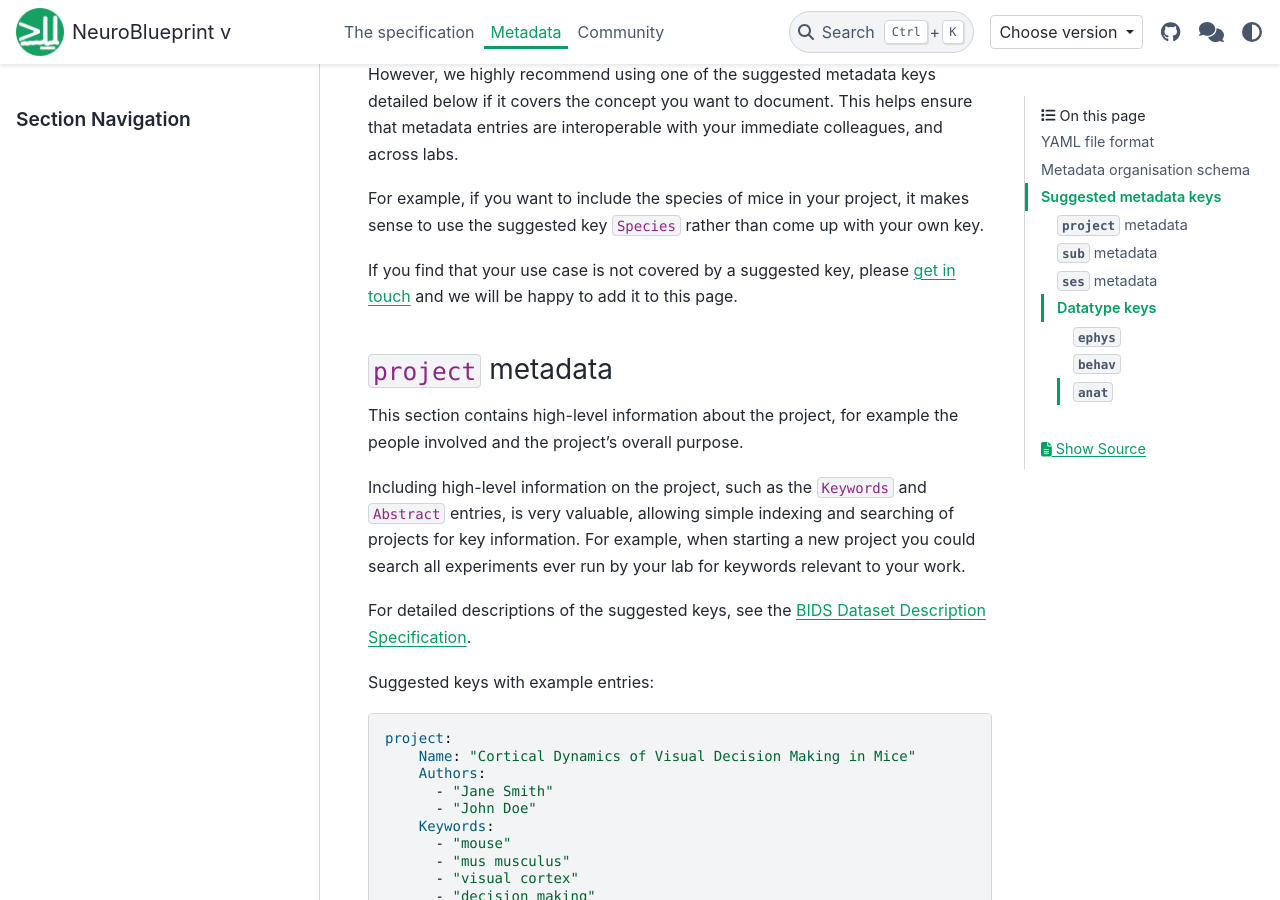
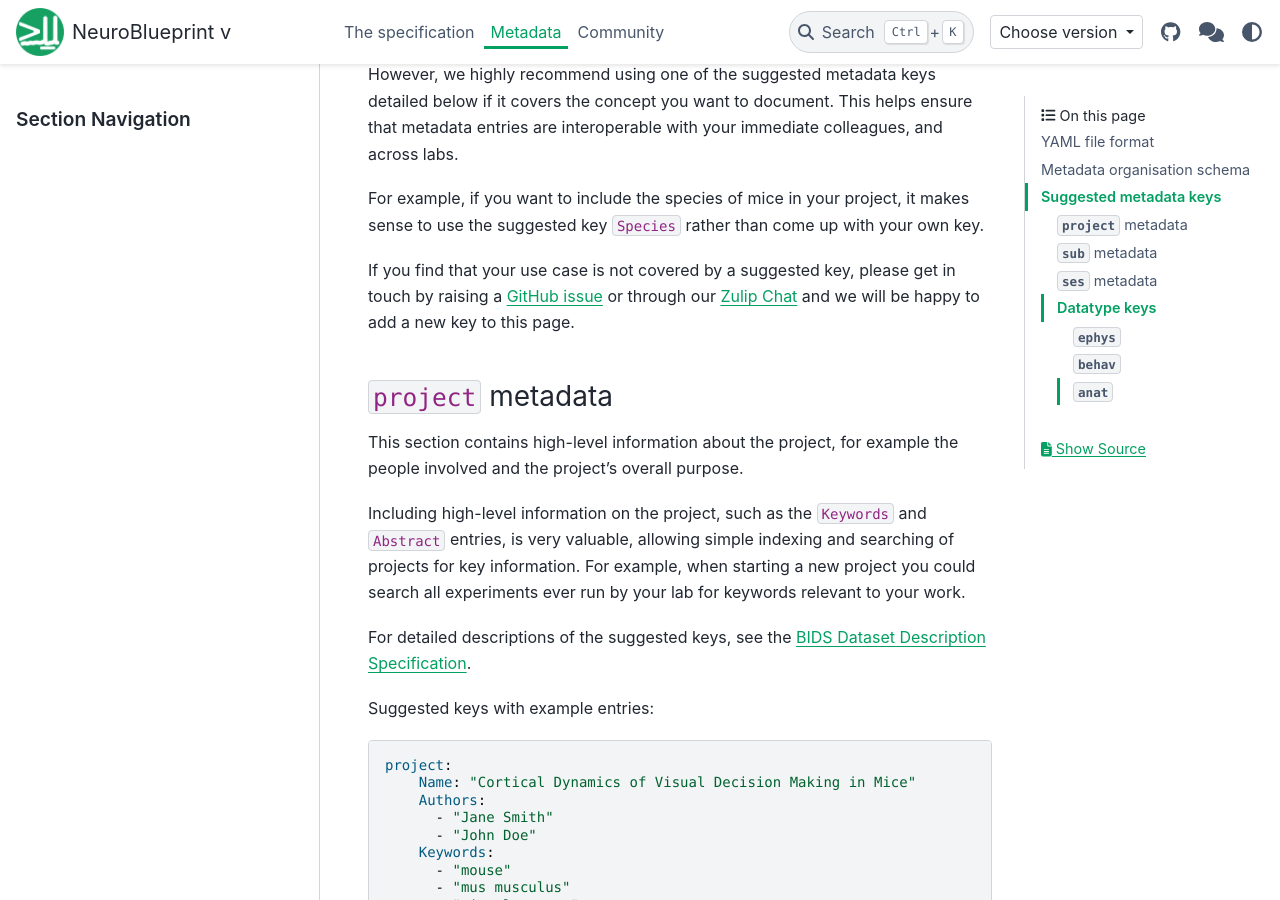
Before and after one commit to neuroinformatics-unit/NeuroBlueprint, a Sphinx documentation site: the page built from docs/source/metadata.md, in a window 1280 px wide and 900 px high, scrolled down 5014 px. Built offline with Sphinx 7.4.7 and the PyData theme 0.15.4, drawn with Linux system fonts in a browser that asks for light colours; the version number could not be read and is left out.

Commit message:
update contact details.

```diff
--- a/docs/source/metadata.md
+++ b/docs/source/metadata.md
@@ -235,8 +235,10 @@ For example, if you want to include the species of mice in your project, it
 makes sense to use the suggested key `Species` rather than come up with your own key.
 
 If you find that your use case is not covered by a suggested key, please
-[get in touch](https://github.com/neuroinformatics-unit/NeuroBlueprint)
-and we will be happy to add it to this page.
+get in touch by raising a [GitHub issue](https://github.com/neuroinformatics-unit/NeuroBlueprint/issues)
+or through our
+[Zulip Chat](https://neuroinformatics.zulipchat.com/#narrow/stream/406000-NeuroBlueprint)
+and we will be happy to add a new key to this page.
 
 ### `project` metadata
 
```
